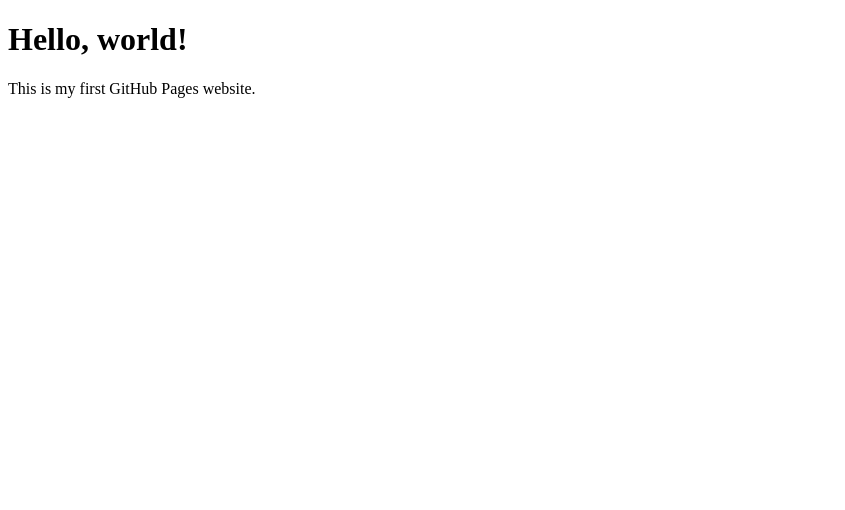
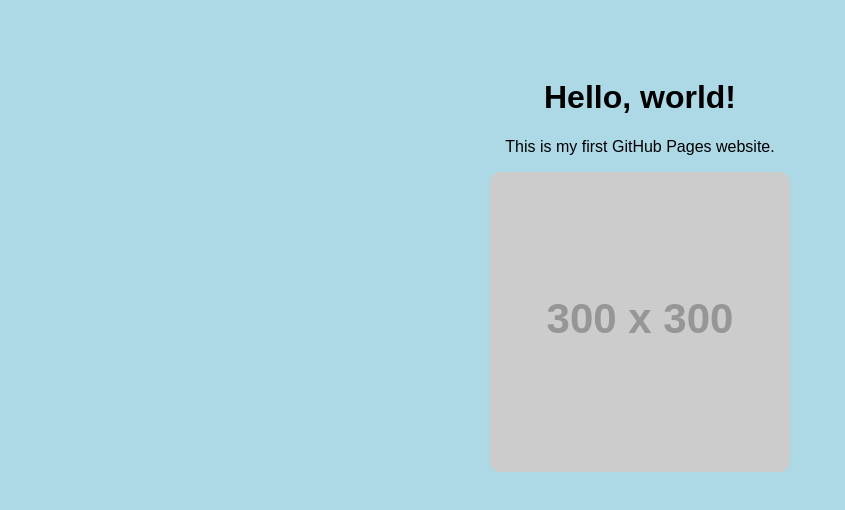
Before and after one commit to vansh627/Vansh--Website-, a plain HTML site: page index.html in a window 1280 px wide. Shown: the whole page, without its empty margins (0-845 px from the left). Drawn offline with Linux system fonts and the light colour scheme; placeholder pictures from the web are drawn by us.

Commit message:
Update index.html with background color and image

```diff
--- a/index.html
+++ b/index.html
@@ -2,9 +2,22 @@
 <html>
 <head>
   <title>Welcome to My Site</title>
+  <style>
+    body {
+      background-color: lightblue;
+      font-family: Arial, sans-serif;
+      text-align: center;
+      padding: 50px;
+    }
+    img {
+      max-width: 300px;
+      border-radius: 10px;
+    }
+  </style>
 </head>
 <body>
   <h1>Hello, world!</h1>
   <p>This is my first GitHub Pages website.</p>
+  <img src="https://via.placeholder.com/300" alt="Placeholder image">
 </body>
 </html>
```
